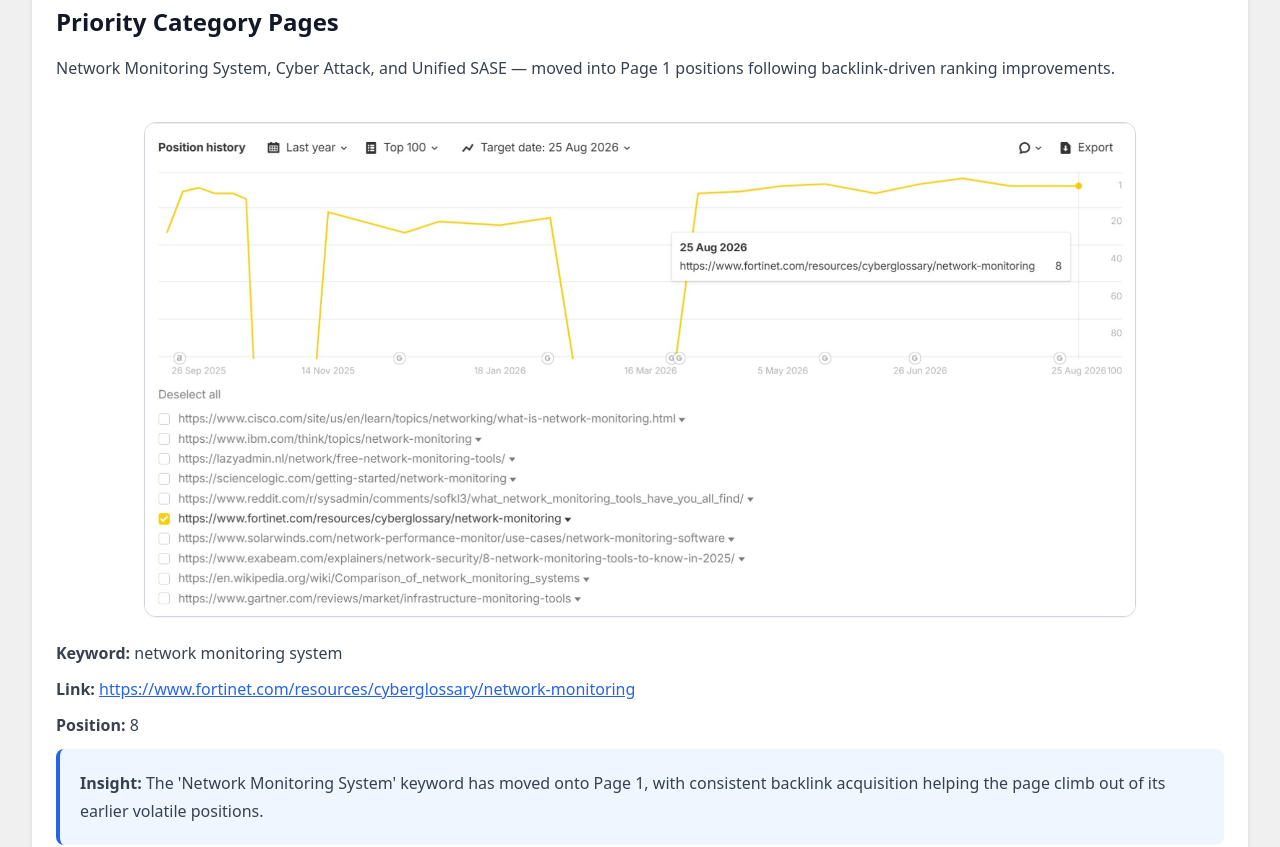
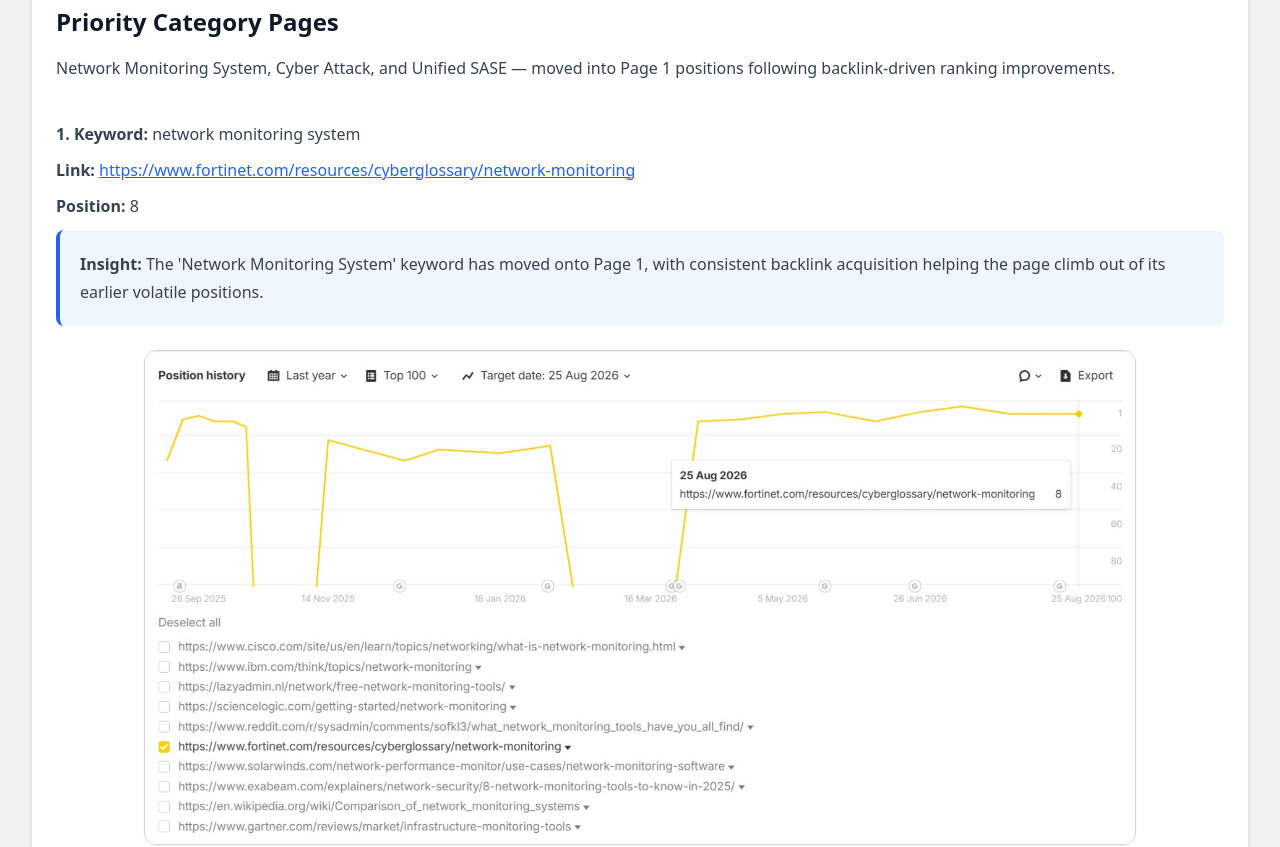
Before and after one commit to sandhika-leadwalnut/fortinet_august2026, a React (Vite) app: page / in a window 1280 px wide. Shown: the part 4340-5187 px from the top of the page. Built offline with nearby package versions, Linux system fonts and the light colour scheme.

Commit message:
add pointers in keyhighlights

```diff
--- a/components/KeyHighlights.tsx
+++ b/components/KeyHighlights.tsx
@@ -146,15 +146,9 @@
           <div className="space-y-14">
             {priorityPages.map((item, index) => (
               <div key={index}>
-                <img
-                  src={item.image}
-                  alt={item.keyword}
-                  className="w-[85%] mx-auto rounded-xl border border-gray-300 shadow-sm mb-6"
-                />
-
                  <div className="space-y-3 text-gray-700">
                 <p>
-                    <span className="font-semibold">Keyword:</span>{" "}
+          <span className="font-semibold">{index + 1}. Keyword:</span>{" "}
           {item.keyword}
         </p>
 
@@ -182,6 +176,15 @@
               </div>
 
                 </div>
+                <br></br>
+                <img
+
+                  alt={item.keyword}
+                  src={item.image}
+                  className="w-[85%] mx-auto rounded-xl border border-gray-300 shadow-sm mb-6"
+                />
+
+
               </div>
             ))}
           </div>
@@ -201,15 +204,9 @@
           <div className="space-y-14">
             {topCategories.map((item, index) => (
               <div key={index}>
-                <img
-                  src={item.image}
-                  alt={item.keyword}
-                  className="w-[85%] mx-auto rounded-xl border border-gray-300 shadow-sm mb-6"
-                />
-
                 <div className="space-y-3 text-gray-700">
                   <p>
-                    <span className="font-semibold">Keyword:</span>{" "}
+          <span className="font-semibold">{index + 1}. Keyword:</span>{" "}
           {item.keyword}
         </p>
 
@@ -236,6 +233,13 @@
                 </p>
               </div>
                 </div>
+                <img
+                  src={item.image}
+                  alt={item.keyword}
+                  className="w-[85%] mx-auto rounded-xl border border-gray-300 shadow-sm mb-6"
+                />
+
+
               </div>
             ))}
           </div>
@@ -269,12 +273,27 @@
               />
 
                          <div className="bg-blue-50 border-l-4 border-blue-600 rounded-lg p-5">
+                {Array.isArray(item.insight) ? (
+                  <div className="text-gray-700 leading-7 space-y-1">
+                    <p>
+                      <span className="font-semibold">Insight:</span>{" "}
+                      {item.insight[0]}
+                    </p>
+                    {item.insight.slice(1).map((line, i) => (
+                      <p key={i} className="ml-4">
+                        {line}
+                      </p>
+                    ))}
+                  </div>
+                ) : (
                   <p className="text-gray-700 leading-7">
                     <span className="font-semibold">Insight:</span>{" "}
                     {item.insight}
                   </p>
+                )}
               </div>
             </div>
+
           ))}
         </div>
 
@@ -282,7 +301,7 @@
 
         <div>
           <h3 className="text-2xl font-semibold text-gray-900 mb-4">
-            Listicle Type of Guest Posts - Third-Party Guest Posts for Brand Mentions
+            Listicle Type of Guest Posts - Third-Party Guest Posts to improve Brand Mentions
           </h3>
 
           <p className="text-gray-700 leading-7 mb-10">
@@ -295,14 +314,12 @@
           <div className="space-y-14">
             {guestPosts.map((post, index) => (
               <div key={index}>
-                <img
-                  src={post.image}
-                  alt={post.title}
-                  className="w-[55%] mx-auto rounded-xl border border-gray-300 shadow-sm mb-6"
-                />
+                 <div className="space-y-3">
+                  <p>
+          <span className="font-semibold">{index + 1}. {post.title}</span>{" "}
 
-                <div className="space-y-3">
-                  <p className="font-semibold">{post.title}</p>
+        </p>
+                  {/* <p className="font-semibold">{post.title}</p> */}
 
                   <a
                     href={post.link}
@@ -313,6 +330,14 @@
                     {post.link}
                   </a>
                 </div>
+                <br></br>
+                <img
+                  src={post.image}
+                  alt={post.title}
+                  className="w-[55%] mx-auto rounded-xl border border-gray-300 shadow-sm mb-6"
+                />
+
+
               </div>
             ))}
           </div>
```
Lines whose indentation alone changed are shown as unchanged.
